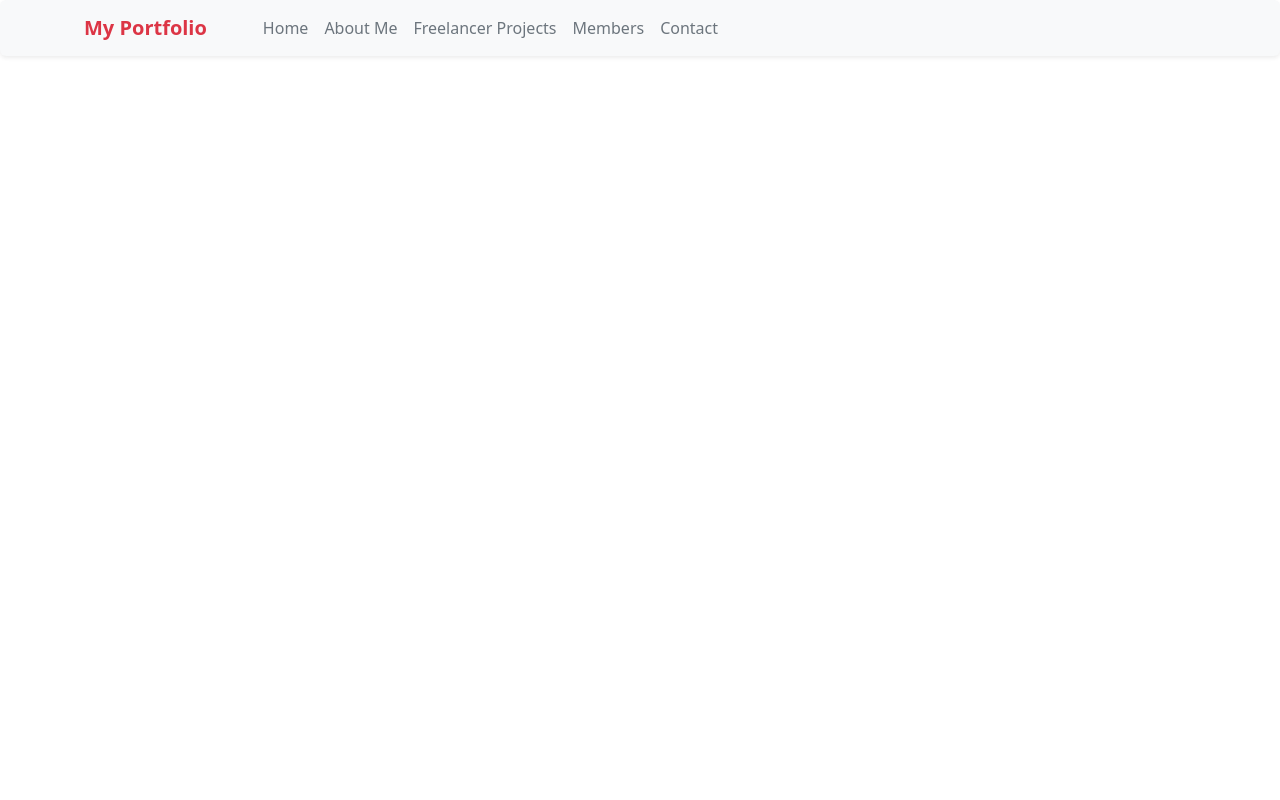
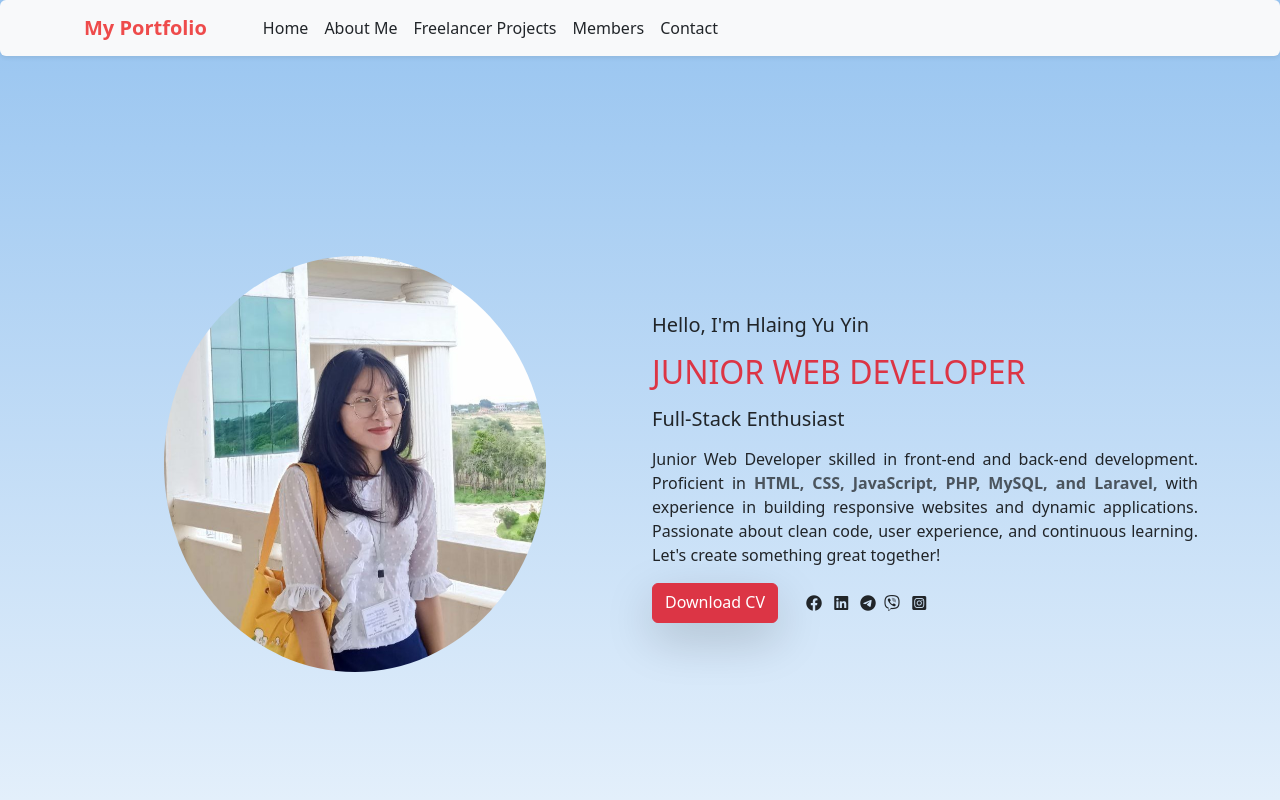
Before and after one commit to HlaingYuYin12/My-Portfolio, a plain HTML site: page index.html in a window 1280 px wide. Shown: the top 800 px of the page. Drawn offline with nearby package versions, Linux system fonts and the light colour scheme.

Commit message:
home section and update link

```diff
--- a/index.html
+++ b/index.html
@@ -15,15 +15,17 @@
             integrity="sha512-xh6O/CkQoPOWDdYTDqeRdPCVd1SpvCA9XXcUnZS2FmJNp1coAFzvtCN9BmamE+4aHK8yyUHUSCcJHgXloTyT2A=="
             crossorigin="anonymous" referrerpolicy="no-referrer" />
 
+        <!-- link for style css -->
+        <link rel="stylesheet" href="./style.css">
     </head>
-    <body>
+    <body class>
 
         <!-- start for nav bar -->
         <nav
             class="navbar navbar-expand-lg bg-body-tertiary rounded-2 shadow-sm sticky-top">
             <div class="container-fluid ">
-                <a class="navbar-brand text-danger fw-bold fs-5 mx-5 ps-4"
-                    href="#">My Portfolio</a>
+                <a class="navbar-brand fw-bold fs-5 mx-5 ps-4"
+                    href="#" style="color: #ee4b4b;">My Portfolio</a>
                 <button class="navbar-toggler" type="button"
                     data-bs-toggle="collapse"
                     data-bs-target="#navbarSupportedContent"
@@ -35,23 +37,24 @@
                     id="navbarSupportedContent">
                     <ul class="navbar-nav me-auto mb-2 mb-lg-0">
                         <li class="nav-item ">
-                            <a class="nav-link text-secondary active"
+                            <a class="nav-link text-dark active"
                                 aria-current="page" href="#home">Home</a>
                         </li>
                         <li class="nav-item ">
-                            <a class="nav-link text-secondary" href="#about">About
+                            <a class="nav-link text-dark"
+                                href="#about">About
                                 Me</a>
                         </li>
                         <li class="nav-item ">
-                            <a class="nav-link text-secondary"
+                            <a class="nav-link text-dark"
                                 href="#projects">Freelancer Projects</a>
                         </li>
                         <li class="nav-item ">
-                            <a class="nav-link text-secondary"
+                            <a class="nav-link text-dark"
                                 href="#members">Members</a>
                         </li>
                         <li class="nav-item ">
-                            <a class="nav-link text-secondary"
+                            <a class="nav-link text-dark"
                                 href="#contact">Contact</a>
                         </li>
                     </div>
@@ -59,6 +62,80 @@
             </nav>
             <!-- end for nav bar -->
 
+
+            <!-- start for home section-->
+            <div class="container " id="home">
+                <div
+                    class="row min-vh-100 align-items-center align-content-center">
+                    <div class="col-lg-6">
+                        <div class="text-center pt-3">
+                            <img src="./images/prof1.jpg" class="rounded-circle"
+                                width="70%" height="70%" alt>
+                        </div>
+                    </div>
+                    <div class="col-lg-6 ">
+                        <div class>
+                            <h5><p class="text-dark pt-4">Hello, I'm
+                                    Hlaing Yu Yin</h5></p>
+                            <h2 class="text-danger text-uppercase">Junior Web
+                                Developer </h2>
+                            <h5 class="text-dark pt-2"> Full-Stack
+                                Enthusiast</h5>
+
+                            <p class="pt-2"
+                                style='text-align: justify; width: 100%;'>
+                                Junior Web Developer skilled in front-end and
+                                back-end development. Proficient in <b
+                                    class="text-muted"> HTML, CSS,
+                                    JavaScript, PHP, MySQL, and Laravel, </b>
+                                with
+                                experience in building responsive websites and
+                                dynamic applications. Passionate about clean
+                                code, user experience, and continuous learning.
+                                Let's create something great together!
+                            </p>
+
+                            <div class="d-flex mt-3">
+                                <a href="./HlaingYuYin_Resume.pdf"
+                                    class="btn btn-danger shadow-lg"
+                                    download="HlaingYuYin_Resume.pdf">Download
+                                    CV</a>
+                                <div class="p-2 px-4">
+                                    <i class="fa-brands fa-facebook p-1"></i>
+                                    <a
+                                        href="https://www.linkedin.com/in/hlaing-yu-yin-360561259/"
+                                        class="text-dark"><i
+                                            class="fa-brands fa-linkedin p-1"></i></a>
+                                    <a href="https://t.me/lumi137"
+                                        class="text-dark"><i
+                                            class="fa-brands fa-telegram p-1"></i></a>
+                                    <a href="#" class="text-dark"><i
+                                            class="fa-brands fa-viber pe-1"></i></a>
+                                    <i
+                                        class="fa-brands fa-square-instagram p-1"></i>
+
+                                </div>
+                            </div>
+                        </div>
+                    </div>
+                </div>
+            </div>
+
+            <!-- end for home section -->
+
+
+
+
+            <br>
+            <br>
+            <br>
+            <br>
+            <br>
+            <br>
+            <br>
+            <br>
+            <br>
+            <br>
         </body>
 
         <!-- link for cdn bootstrap js -->
--- /dev/null
+++ b/style.css
@@ -0,0 +1,3 @@
+body{
+    background: linear-gradient(to bottom, #97c4f0, #ffffff);
+}
```
Also changed, not shown: images/prof1.jpg (added), 1 other file.
